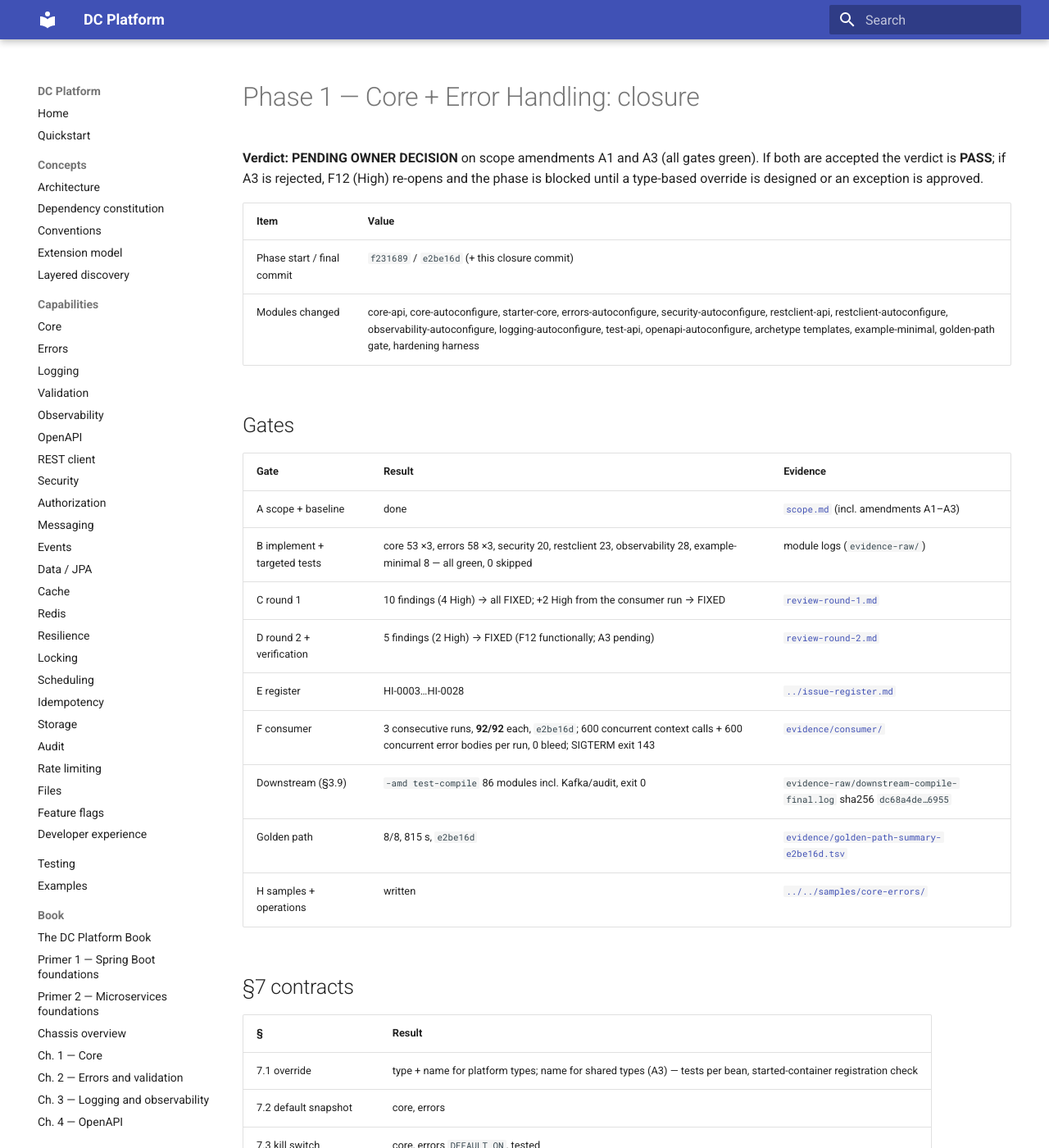
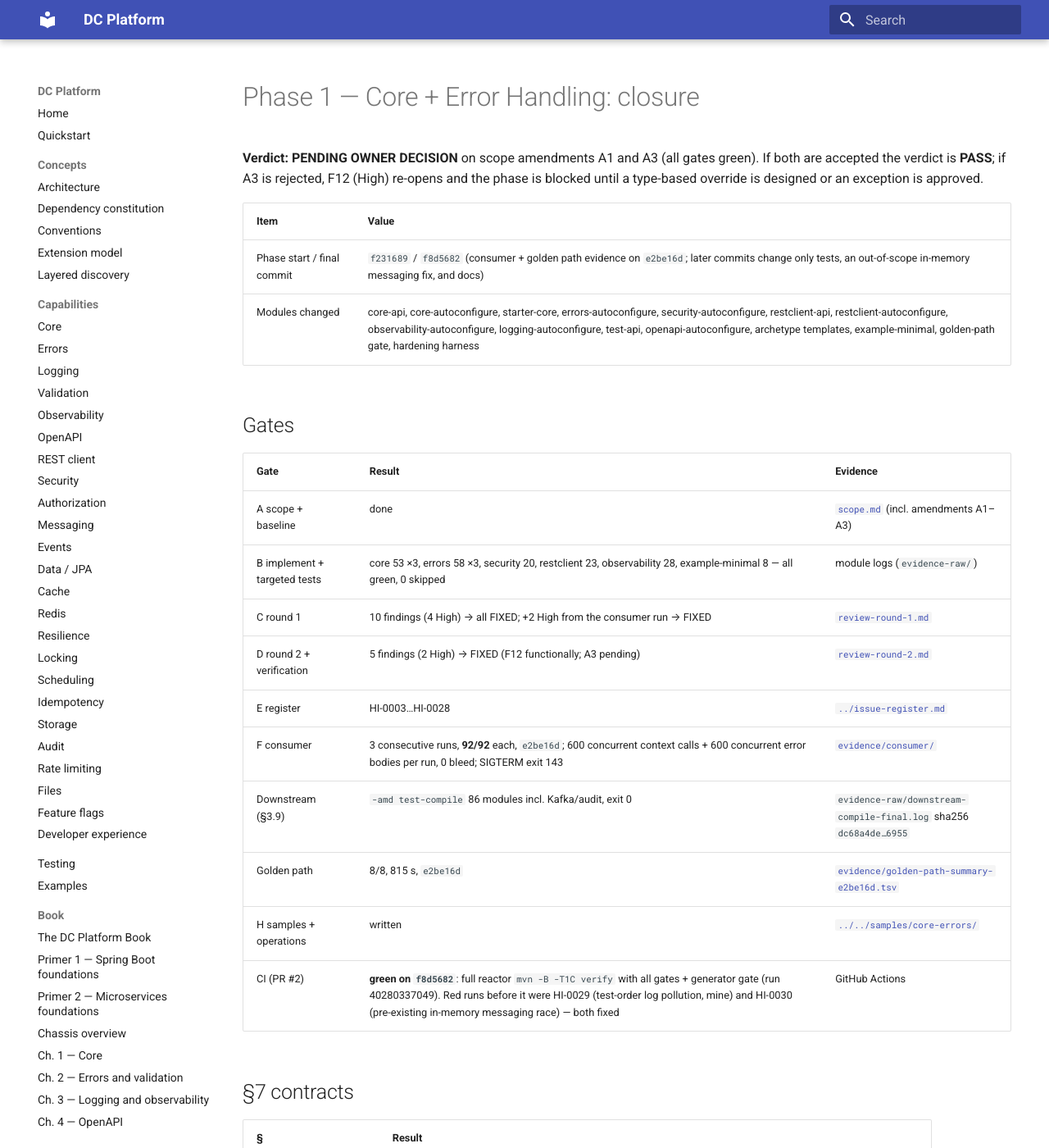
Before and after one commit to muhammadallee/dc-platform, an MkDocs documentation site: the page built from docs/production-readiness/phase-01-core-errors/closure.md, in a window 1280 px wide and 1400 px high. Shown: the whole window at 82% size. Built offline with MkDocs 1.6.1 and Material for MkDocs 9.7.7, drawn with Linux system fonts in a browser that asks for light colours.

Commit message:
docs(hardening): phase-01 closure records green CI on f8d5682 [hardening phase-01]
Co-Authored-By: Claude Opus 5.5 <noreply@anthropic.com>

```diff
--- a/docs/production-readiness/phase-01-core-errors/closure.md
+++ b/docs/production-readiness/phase-01-core-errors/closure.md
@@ -6,7 +6,7 @@ type-based override is designed or an exception is approved.
 
 | Item | Value |
 |---|---|
-| Phase start / final commit | `f231689` / `e2be16d` (+ this closure commit) |
+| Phase start / final commit | `f231689` / `f8d5682` (consumer + golden path evidence on `e2be16d`; later commits change only tests, an out-of-scope in-memory messaging fix, and docs) |
 | Modules changed | core-api, core-autoconfigure, starter-core, errors-autoconfigure, security-autoconfigure, restclient-api, restclient-autoconfigure, observability-autoconfigure, logging-autoconfigure, test-api, openapi-autoconfigure, archetype templates, example-minimal, golden-path gate, hardening harness |
 
 ## Gates
@@ -22,6 +22,7 @@ type-based override is designed or an exception is approved.
 | Downstream (§3.9) | `-amd test-compile` 86 modules incl. Kafka/audit, exit 0 | `evidence-raw/downstream-compile-final.log` sha256 `dc68a4de…6955` |
 | Golden path | 8/8, 815 s, `e2be16d` | [`evidence/golden-path-summary-e2be16d.tsv`](evidence/golden-path-summary-e2be16d.tsv) |
 | H samples + operations | written | [`../../samples/core-errors/`](../../samples/core-errors/) |
+| CI (PR #2) | **green on `f8d5682`**: full reactor `mvn -B -T1C verify` with all gates + generator gate (run 40280337049). Red runs before it were HI-0029 (test-order log pollution, mine) and HI-0030 (pre-existing in-memory messaging race) — both fixed | GitHub Actions |
 
 ## §7 contracts
 
```
Also changed, not shown: docs/production-readiness/STATE.md (+1 -1 lines).
